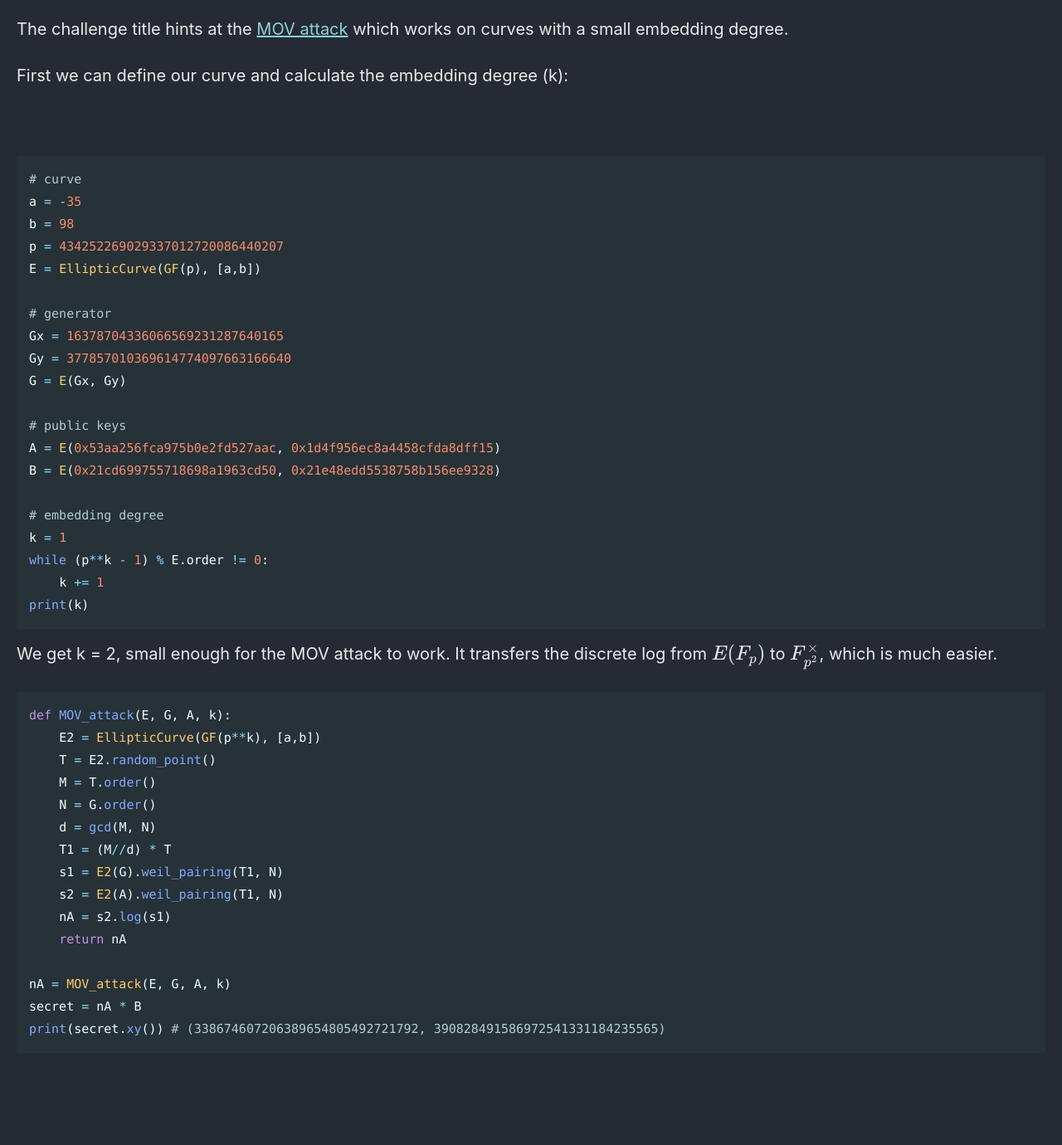
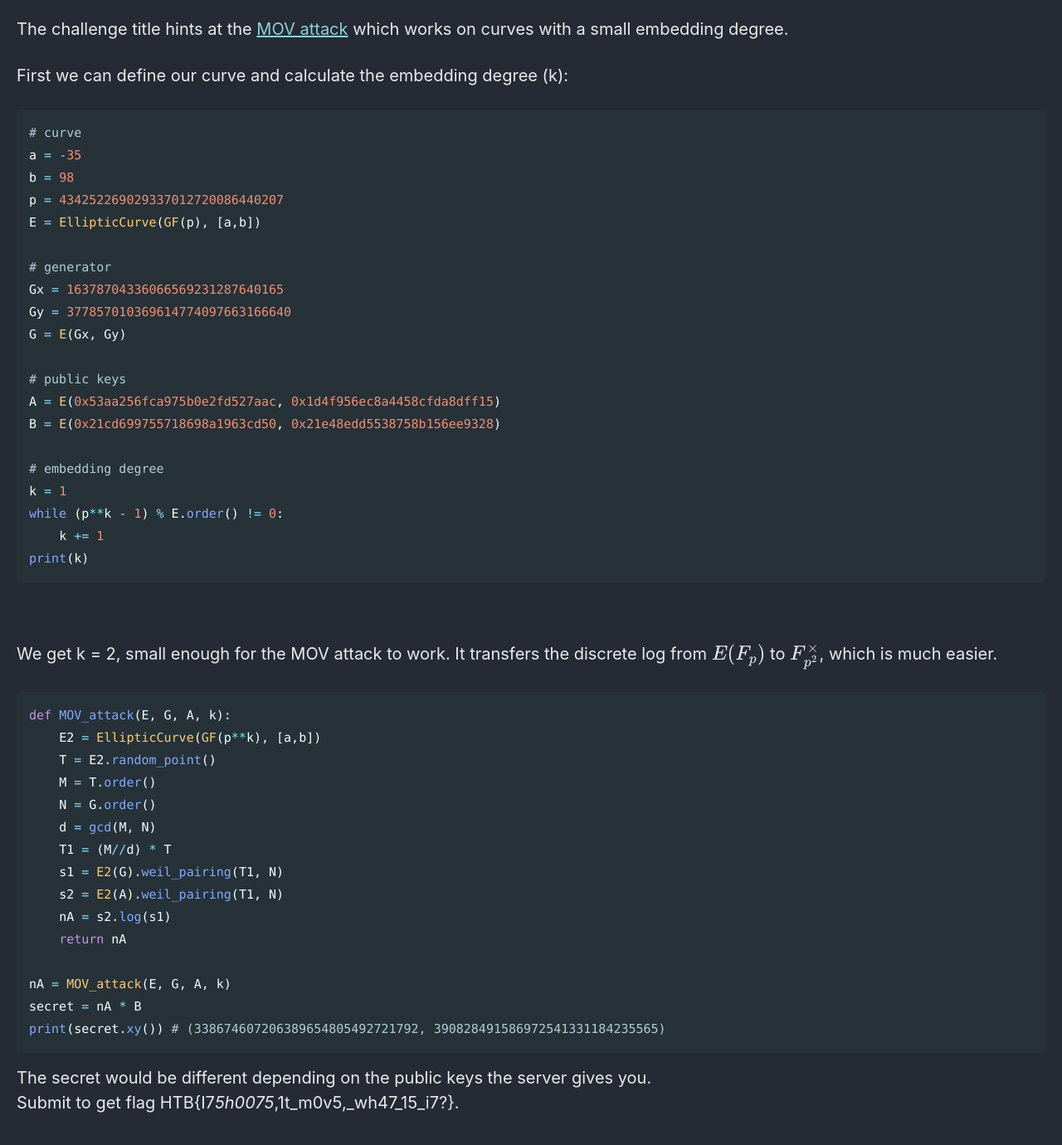
Before and after one commit to Connor-McCartney/Connor-McCartney.github.io, a Jekyll site: the page built from _pages/cryptography/ecc/movs-like-jagger-HTB-cyber-apocalypse-CTF-2022.md, in a window 1280 px wide and 1400 px high, scrolled down 240 px. Shown: the top 1380 px of the window at 83% size. Built offline with Jekyll 4.4.1, drawn with Linux system fonts in a browser that asks for light colours; cached includes are drawn as plain includes; before the commit the page ends 1554 px from its top, so only the background shows below that.

Commit message:
Update movs-like-jagger-HTB-cyber-apocalypse-CTF-2022.md

````diff
--- a/_pages/cryptography/ecc/movs-like-jagger-HTB-cyber-apocalypse-CTF-2022.md
+++ b/_pages/cryptography/ecc/movs-like-jagger-HTB-cyber-apocalypse-CTF-2022.md
@@ -11,8 +11,6 @@ title: MOVs Like Jagger - HTB Cyber Apocalypse CTF 2022
 The challenge title hints at the [MOV attack](https://eprint.iacr.org/2018/307.pdf) which works on curves with a small embedding degree. <br>
 
 First we can define our curve and calculate the embedding degree (k):
-
-<br>
 
 ```python
 # curve
@@ -32,10 +30,12 @@ B = E(0x21cd699755718698a1963cd50, 0x21e48edd5538758b156ee9328)
 
 # embedding degree
 k = 1
-while (p**k - 1) % E.order != 0:
+while (p**k - 1) % E.order() != 0:
     k += 1
 print(k)
 ```
+
+<br>
 
 We get k = 2, small enough for the MOV attack to work. It transfers the discrete log from $$E(F_p)$$ to $$F_{p^2}^\times$$, which is much easier. <br>
 
@@ -56,3 +56,6 @@ nA = MOV_attack(E, G, A, k)
 secret = nA * B
 print(secret.xy()) # (338674607206389654805492721792, 390828491586972541331184235565)
 ```
+
+The secret would be different depending on the public keys the server gives you. <br>
+Submit to get flag HTB{I7_5h0075_,1t_m0v5,_wh47_15_i7?}.
````
